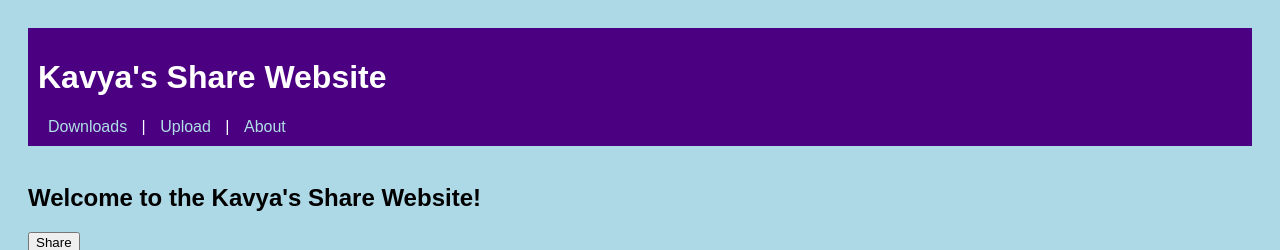
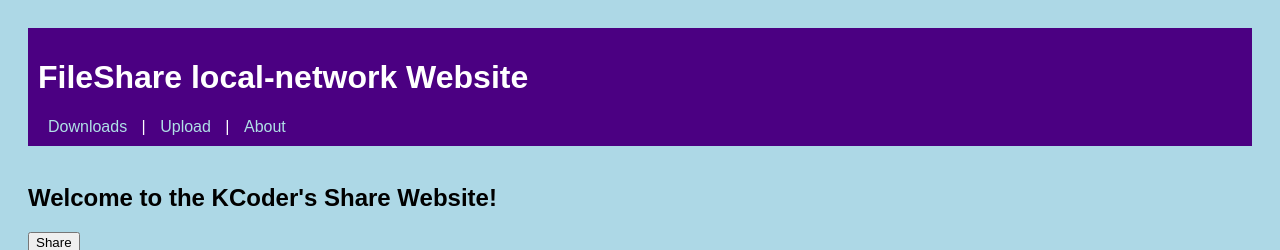
Before and after one commit to KCoder-programming/FileShare, a Flask app: page / in a window 1280 px wide. Shown: the top 250 px of the page. Run offline with Flask 3, Linux system fonts and the light colour scheme.

Commit message:
Update base.html

```diff
--- a/file share/templates/base.html
+++ b/file share/templates/base.html
@@ -6,7 +6,7 @@
 </head>
 <body>
     <header>
-        <h1>Kavya's Share Website</h1>
+        <h1>FileShare local-network Website</h1>
         <nav>
             <a href="/">Downloads</a> |
             <a href="/upload">Upload</a> |
@@ -18,12 +18,13 @@
         {% block content %}
 
         <br>
-        <h2>Welcome to the Kavya's Share Website!</h2>
+        <h2>Welcome to the KCoder's Share Website!</h2>
         <a href="/upload"><button>Share</button></a>
         <div style="margin-top: 20px; font-size: 14px; color: gray;">
             <b>To access this page from another device:</b><br>
             <img src="{{ url_for('static', filename='qr.png') }}" alt="QR Code" width="180"><br>
             Visit: <code><a href="{{ local_ip }}">{{ local_ip }}</a></code> on the same Wi-Fi network. <br>
+            Both devices should be connected on same Wi-Fi network. <br>
         </div>
 
         <br><hr><br>
```
